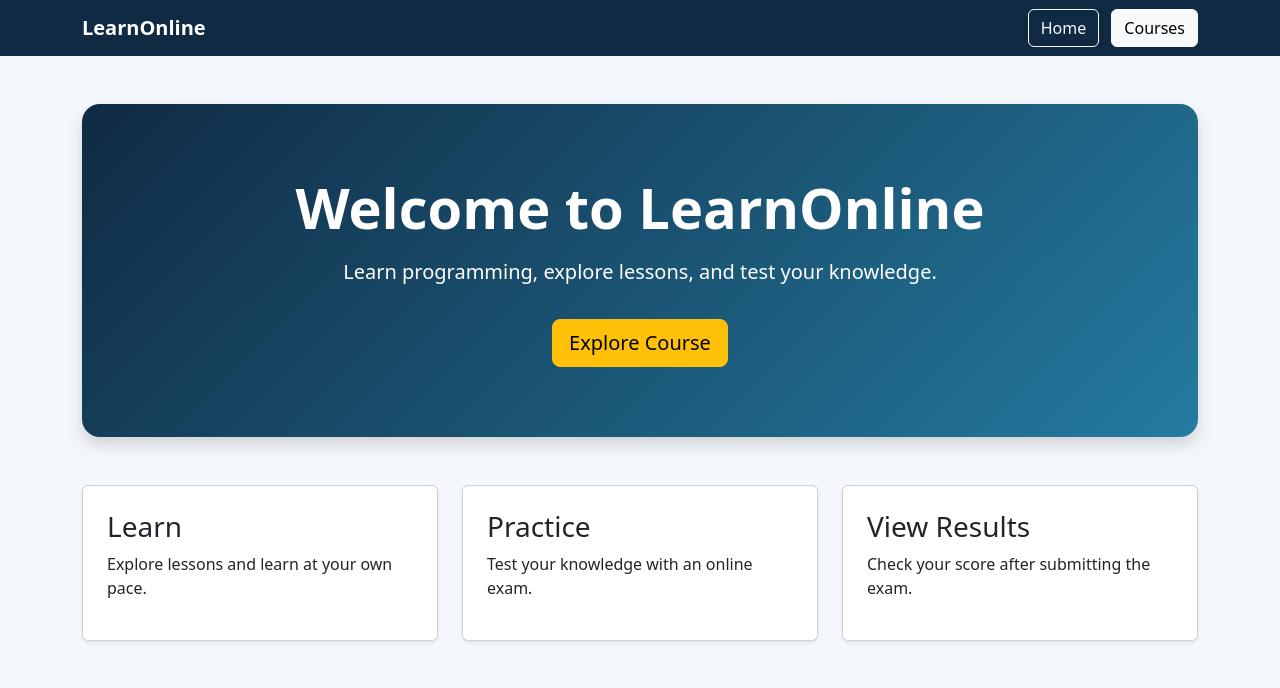
After one commit to shwetayede3012-cloud/django-onlinecourse-lab, a Django app: page / in a window 1280 px wide. The commit adds this page. Shown: the top 688 px of the page. Run offline with Django 5.2, Linux system fonts and the light colour scheme.

Commit message:
Update home page, admin and exam results

```diff
--- a/config/urls.py
+++ b/config/urls.py
@@ -15,10 +15,14 @@ Including another URLconf
     2. Add a URL to urlpatterns:  path('blog/', include('blog.urls'))
 """
 
+
+
 from django.contrib import admin
 from django.urls import path, include
+from onlinecourse import views
 
 urlpatterns = [
     path("admin/", admin.site.urls),
+    path("", views.home, name="home"),
     path("", include("onlinecourse.urls")),
 ]
--- /dev/null
+++ b/onlinecourse/templates/onlinecourse/home.html
@@ -0,0 +1,65 @@
+
+<!DOCTYPE html>
+<html lang="en">
+<head>
+    <meta charset="UTF-8">
+    <meta name="viewport" content="width=device-width, initial-scale=1">
+    <title>LearnOnline - Home</title>
+    <link href="https://cdn.jsdelivr.net/npm/bootstrap@5.3.3/dist/css/bootstrap.min.css"
+          rel="stylesheet">
+    <style>
+        body { background: #f4f7fb; }
+        .navbar { background: #102a43; }
+        .hero {
+            background: linear-gradient(135deg, #102a43, #247ba0);
+            color: white;
+            padding: 70px 25px;
+            border-radius: 18px;
+        }
+    </style>
+</head>
+<body>
+<nav class="navbar navbar-dark">
+    <div class="container">
+        <a class="navbar-brand fw-bold" href="/">LearnOnline</a>
+        <div>
+            <a class="btn btn-outline-light me-2" href="/">Home</a>
+            <a class="btn btn-light" href="/course/">Courses</a>
+        </div>
+    </div>
+</nav>
+
+<main class="container py-5">
+    <section class="hero text-center shadow">
+        <h1 class="display-4 fw-bold">Welcome to LearnOnline</h1>
+        <p class="lead mt-3">
+            Learn programming, explore lessons, and test your knowledge.
+        </p>
+        <a href="/course/" class="btn btn-warning btn-lg mt-3">
+            Explore Course
+        </a>
+    </section>
+
+    <div class="row g-4 mt-4">
+        <div class="col-md-4">
+            <div class="card shadow-sm p-4 h-100">
+                <h3>Learn</h3>
+                <p>Explore lessons and learn at your own pace.</p>
+            </div>
+        </div>
+        <div class="col-md-4">
+            <div class="card shadow-sm p-4 h-100">
+                <h3>Practice</h3>
+                <p>Test your knowledge with an online exam.</p>
+            </div>
+        </div>
+        <div class="col-md-4">
+            <div class="card shadow-sm p-4 h-100">
+                <h3>View Results</h3>
+                <p>Check your score after submitting the exam.</p>
+            </div>
+        </div>
+    </div>
+</main>
+</body>
+</html>
--- a/onlinecourse/views.py
+++ b/onlinecourse/views.py
@@ -11,6 +11,10 @@ def course_details(request, course_id=1):
         "onlinecourse/course_details_bootstrap.html",
         {"course": course}
     )
+
+def home(request):
+    return render(request, "onlinecourse/home.html")
+
 
 
 def exam(request):
@@ -42,9 +46,17 @@ def submit(request):
             if choice:
                 selected_choices.append(choice)
 
-    score = sum(
-        1 for choice in selected_choices if choice.is_correct
-    )
+    # Calculate score question by question
+    score = 0
+
+    for question in questions:
+        selected_for_question = [
+            choice for choice in selected_choices
+            if choice.question_id == question.id
+        ]
+
+        if any(choice.is_correct for choice in selected_for_question):
+            score += 1
 
     submission = Submission.objects.create(
         user=request.user,
@@ -57,7 +69,10 @@ def submit(request):
     return render(
         request,
         "onlinecourse/exam_result.html",
-        {"submission": submission}
+        {
+            "submission": submission,
+            "questions": questions,
+        }
     )
 
 
@@ -65,14 +80,24 @@ def show_exam_result(request, course_id, submission_id):
     if not request.user.is_authenticated:
         return redirect("/admin/login/")
 
+    course = get_object_or_404(Course, id=course_id)
+
     submission = get_object_or_404(
         Submission,
         id=submission_id,
         user=request.user
     )
 
+    questions = Question.objects.filter(
+        lesson__course=course
+    ).prefetch_related("choices")
+
     return render(
         request,
         "onlinecourse/exam_result.html",
-        {"submission": submission}
+        {
+            "submission": submission,
+            "questions": questions,
+            "course": course,
+        }
     )
```
Also changed, not shown: onlinecourse/admin.py (+13 -1 lines), onlinecourse/templates/onlinecourse/course_details_bootstrap.html (+7 -0 lines), onlinecourse/templates/onlinecourse/exam_result.html (+37 -11 lines), onlinecourse/templates/onlinecourse/exam_result_bootstrap.html (added, +69 -0 lines).
